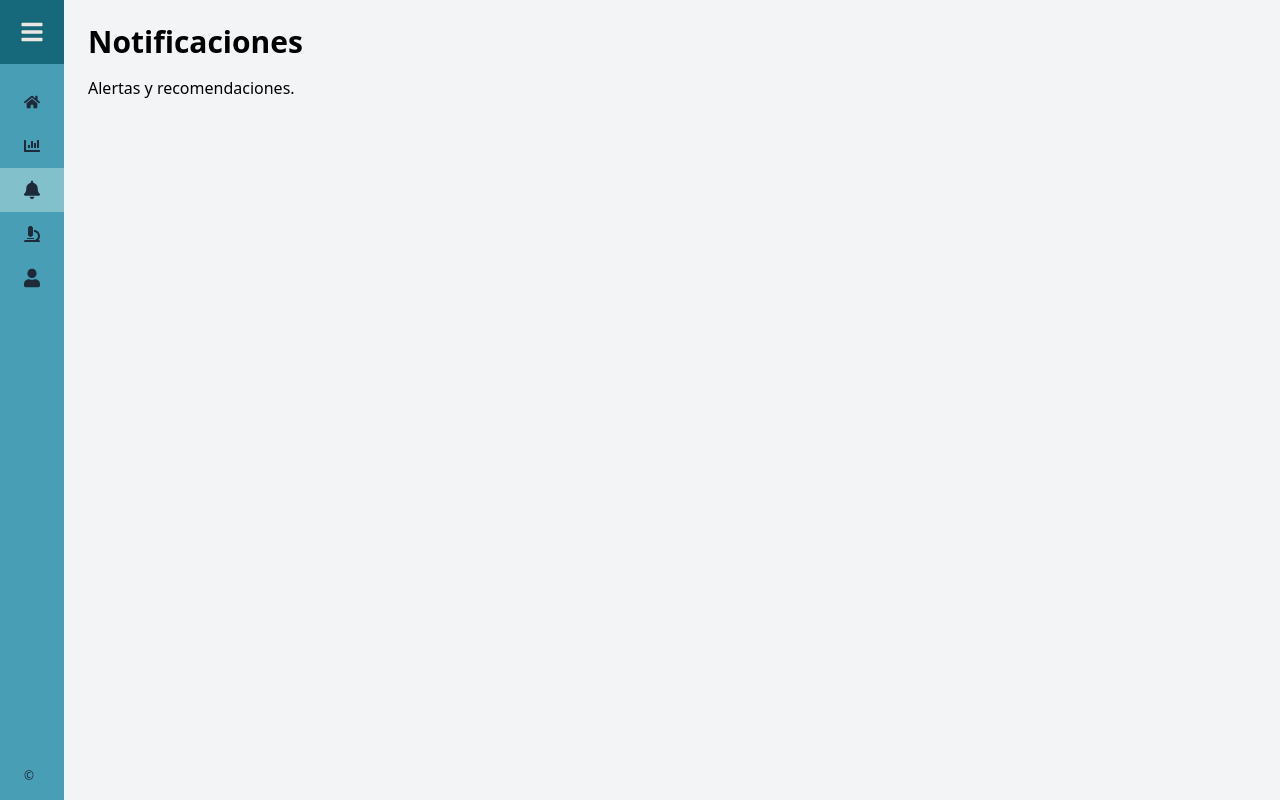
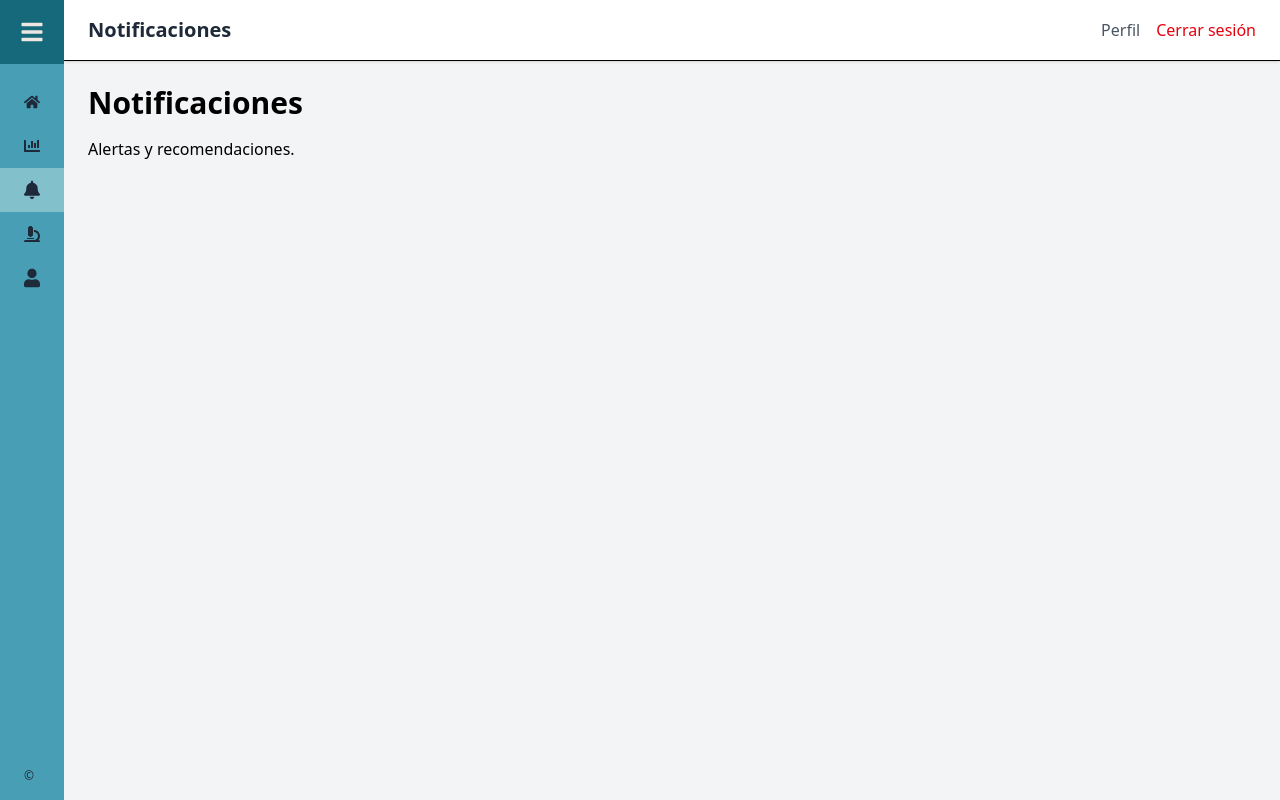
Before and after one commit to Manuel-GarCed/proyecto_tesis, a React (Vite) app: page /notifications in a window 1280 px wide. Built offline with nearby package versions, Linux system fonts and the light colour scheme.

Commit message:
se añade header

```diff
--- a/src/App.jsx
+++ b/src/App.jsx
@@ -2,6 +2,7 @@ import React, { useState } from 'react'
 import { Routes, Route, Navigate, useLocation } from 'react-router-dom'
 import { KeepAlive } from 'react-activation'
 
+import Header from './components/header';
 import Sidebar from './components/sidebar'
 import Home from './pages/Home'
 import Dashboard from './pages/Dashboard'
@@ -36,10 +37,18 @@ export default function App() {
 
       <div
         className={`
-          flex-1 flex-col h-screen bg-gray-100 transition-all duration-300
+          flex-1
+          flex flex-col
+          bg-gray-100
+          transition-all duration-300
           ${sidebarOpen ? 'ml-64' : 'ml-16'}
         `}
       >
+        {/* Header siempre de altura automática */}
+        <Header />
+
+        {/* Body que crece, con scroll si hace falta */}
+        <div className="flex-1 overflow-auto">
           <Routes>
             {/* redirect raíz a home */}
             <Route path="/" element={<Navigate to="/home" replace />} />
@@ -51,9 +60,10 @@ export default function App() {
             <Route path="/detection"     element={<Detection />} />
             <Route path="/profile"       element={<Profile />} />
 
-          {/* Captura cualquier otra y envíala a home */}
+            {/* Captura cualquier otra y envía a home */}
             <Route path="*" element={<Navigate to="/home" replace />} />
           </Routes>
+        </div>
       </div>
     </div>
   );
--- a/src/components/header.jsx
+++ b/src/components/header.jsx
@@ -0,0 +1,48 @@
+import React from 'react';
+import { useLocation, useNavigate, NavLink } from 'react-router-dom';
+
+export default function Header() {
+  const location = useLocation();
+  const navigate = useNavigate();
+
+  // Mapea rutas a títulos legibles
+  const routeTitles = {
+    '/home':          'Inicio',
+    '/dashboard':     'Dashboard',
+    '/notifications': 'Notificaciones',
+    '/detection':     'Detección',
+    '/profile':       'Perfil',
+  };
+
+  // Calcula título según la ruta actual, con fallback
+  const title = routeTitles[location.pathname] || '';
+
+  const handleLogout = () => {
+    // Limpia estado de autenticación y redirige a login
+    localStorage.removeItem('isAuthenticated');
+    navigate('/login', { replace: true });
+  };
+
+  return (
+    <header className="flex items-center justify-between bg-white px-6 py-4 border-b shadow-sm">
+      {/* Izquierda: título de la página */}
+      <h1 className="text-xl font-semibold text-gray-800">{title}</h1>
+
+      {/* Derecha: links de perfil y logout */}
+      <div className="space-x-4">
+        <NavLink
+          to="/profile"
+          className="text-gray-600 hover:text-gray-900 transition-colors"
+        >
+          Perfil
+        </NavLink>
+        <button
+          onClick={handleLogout}
+          className="text-red-600 hover:text-red-800 transition-colors hover:cursor-pointer"
+        >
+          Cerrar sesión
+        </button>
+      </div>
+    </header>
+  );
+}
--- a/src/data/users.json
+++ b/src/data/users.json
@@ -1,10 +1,12 @@
 [
   {
     "username": "MANUEL",
-    "password": "soymanuel123"
+    "password": "soymanuel123",
+    "email": "manuel.garciace@ug.edu.ec"
   },
   {
     "username": "JONATHAN",
-    "password": "jonathan456"
+    "password": "jonathan456",
+    "email": "jonathan.quitos@ug.edu.ec"
   }
 ]
```
Lines whose indentation alone changed are shown as unchanged.
